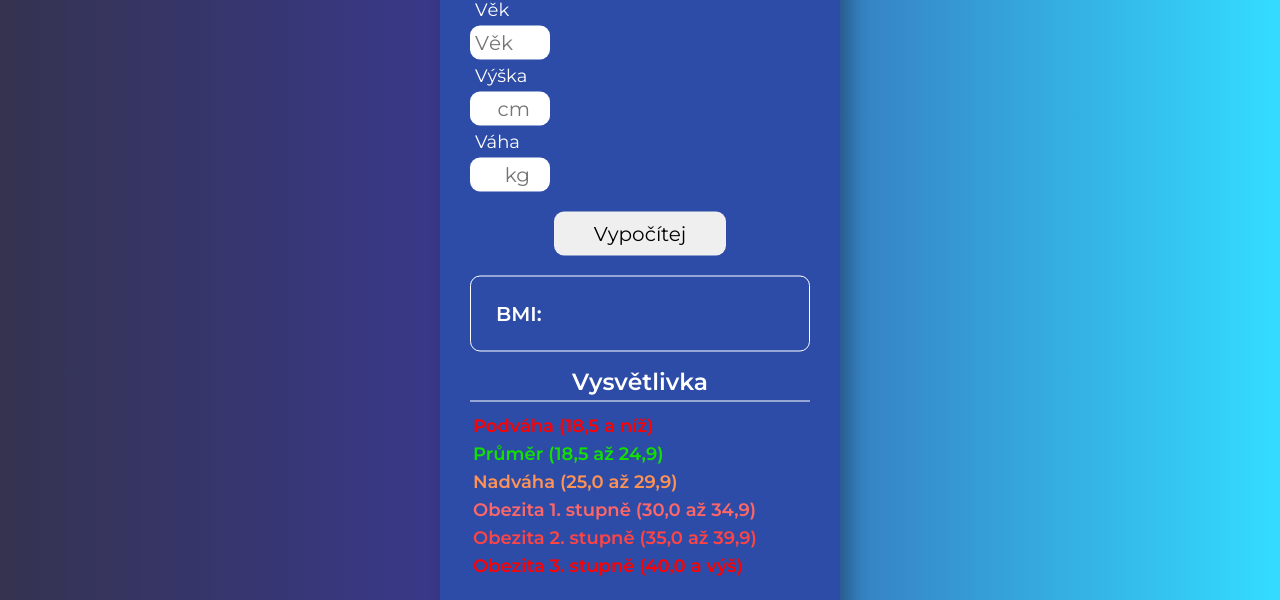
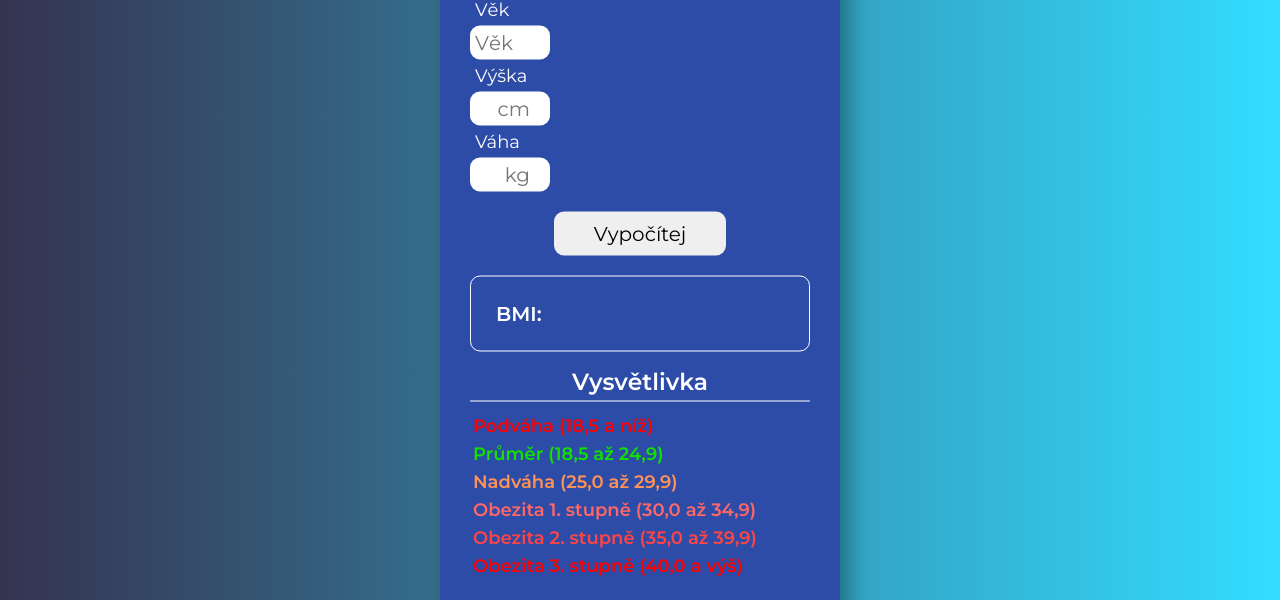
Before and after one commit to Topeez/BMI-calculator, a plain HTML site: page index.html in a window 1280 px wide. Shown: the part 136-736 px from the top of the page. Drawn offline with Linux system fonts and the light colour scheme.

Commit message:
Update style.css

```diff
--- a/styles/style.css
+++ b/styles/style.css
@@ -1,5 +1,5 @@
 :root {
-  --gradient: linear-gradient(90deg, rgba(2,0,36,0.8) 0%, rgba(9,9,121,0.804359243697479) 40%, rgba(0,212,255,0.8) 100%);
+  --gradient: linear-gradient(90deg, rgba(2,0,36,0.8) 0%, rgba(0,212,255,0.8) 100%);
 }
 
 * {
```
